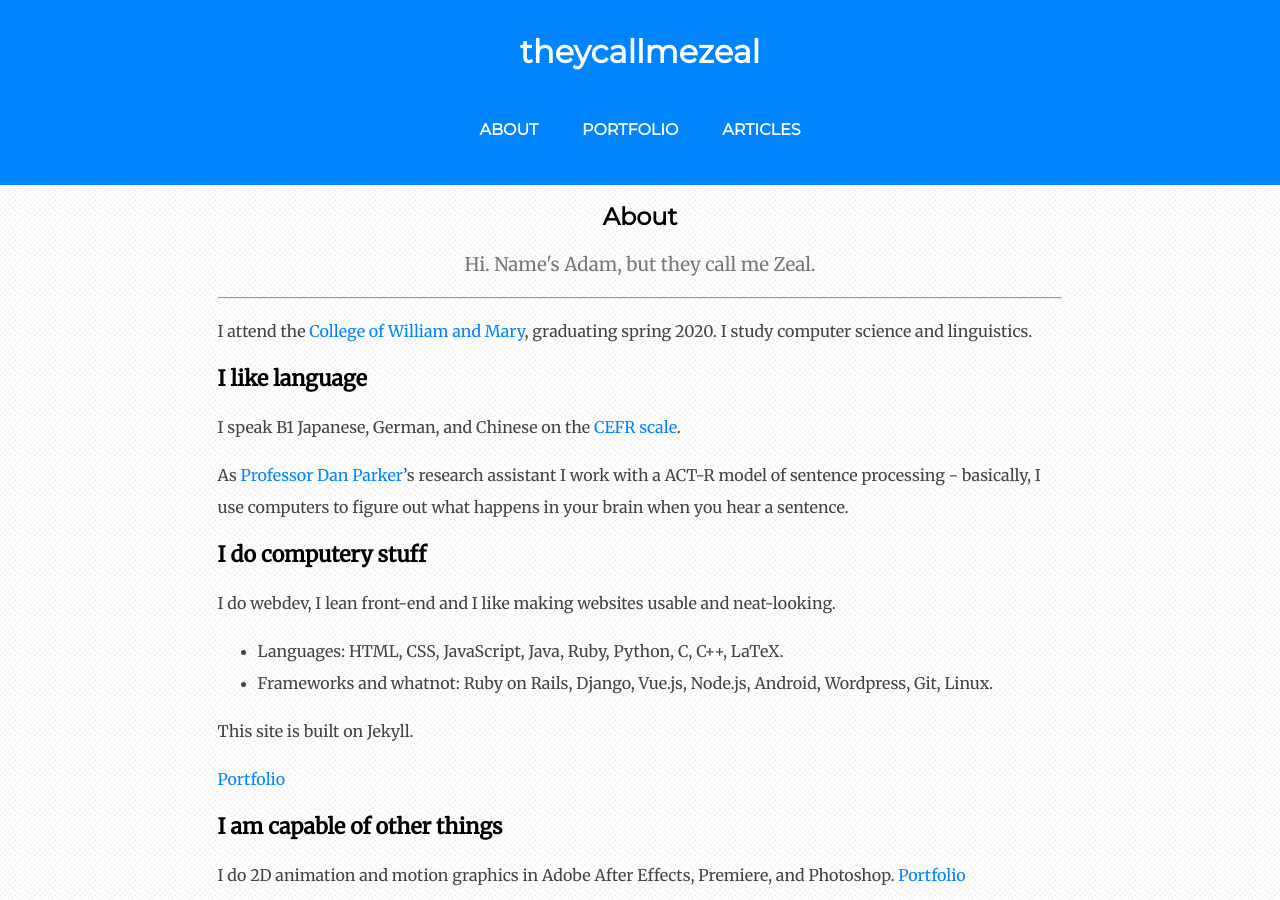
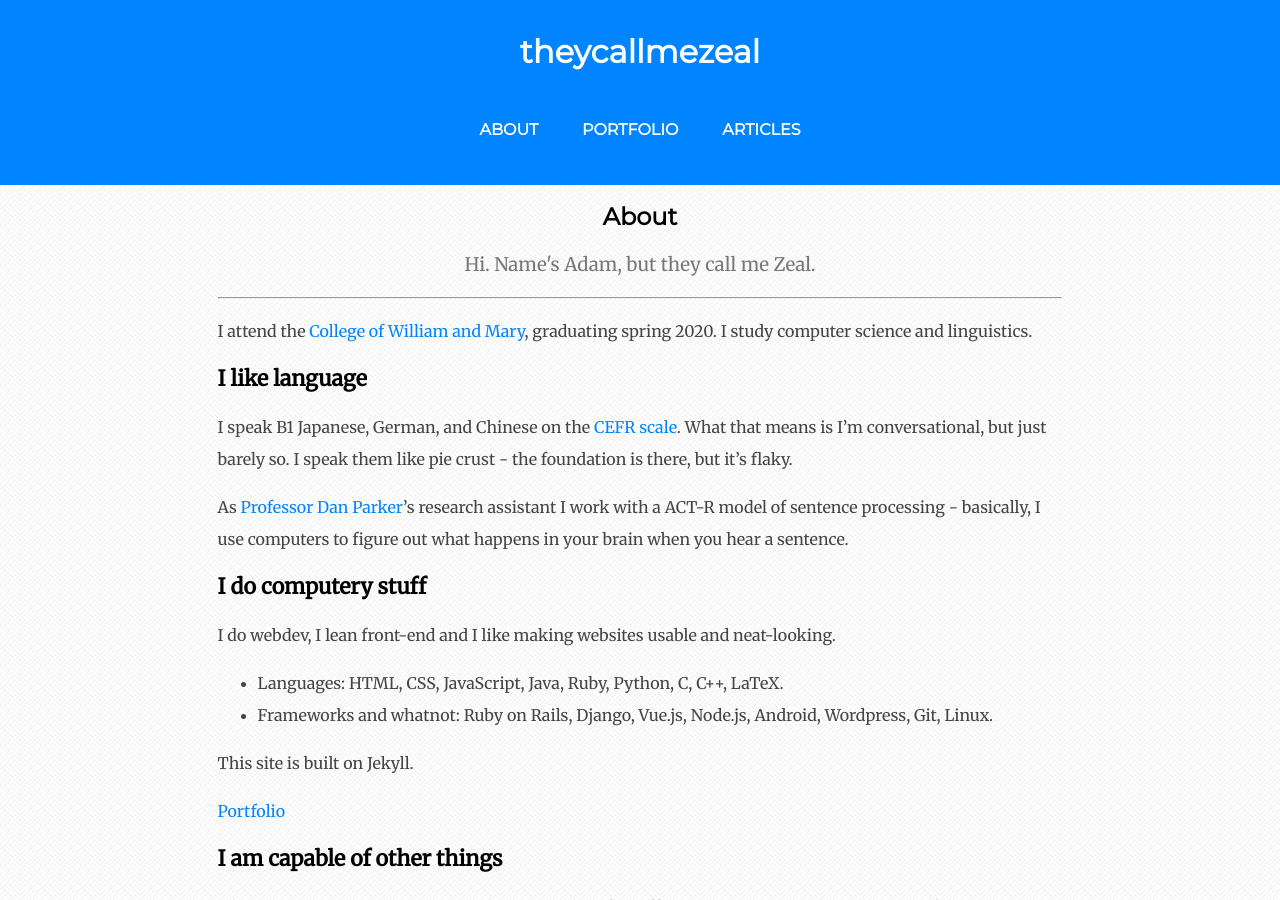
Before and after one commit to theycallmezeal/theycallmezeal.github.io, a Jekyll site: the page built from about.md, in a window 1280 px wide and 900 px high. Built offline with Jekyll 4.4.1, drawn with Linux system fonts in a browser that asks for light colours.

Commit message:
Update about.md with awful joke

```diff
--- a/about.md
+++ b/about.md
@@ -8,7 +8,7 @@ I attend the [College of William and Mary](http://wm.edu), graduating spring 202
 
 # I like language
 
-I speak B1 Japanese, German, and Chinese on the [CEFR scale](https://en.wikipedia.org/wiki/Common_European_Framework_of_Reference_for_Languages).
+I speak B1 Japanese, German, and Chinese on the [CEFR scale](https://en.wikipedia.org/wiki/Common_European_Framework_of_Reference_for_Languages). What that means is I'm conversational, but just barely so. I speak them like pie crust - the foundation is there, but it's flaky.
 
 As [Professor Dan Parker](http://www.wm.edu/as/linguistics/parker/about.html)'s research assistant I work with a ACT-R model of sentence processing - basically, I use computers to figure out what happens in your brain when you hear a sentence.
 
```
